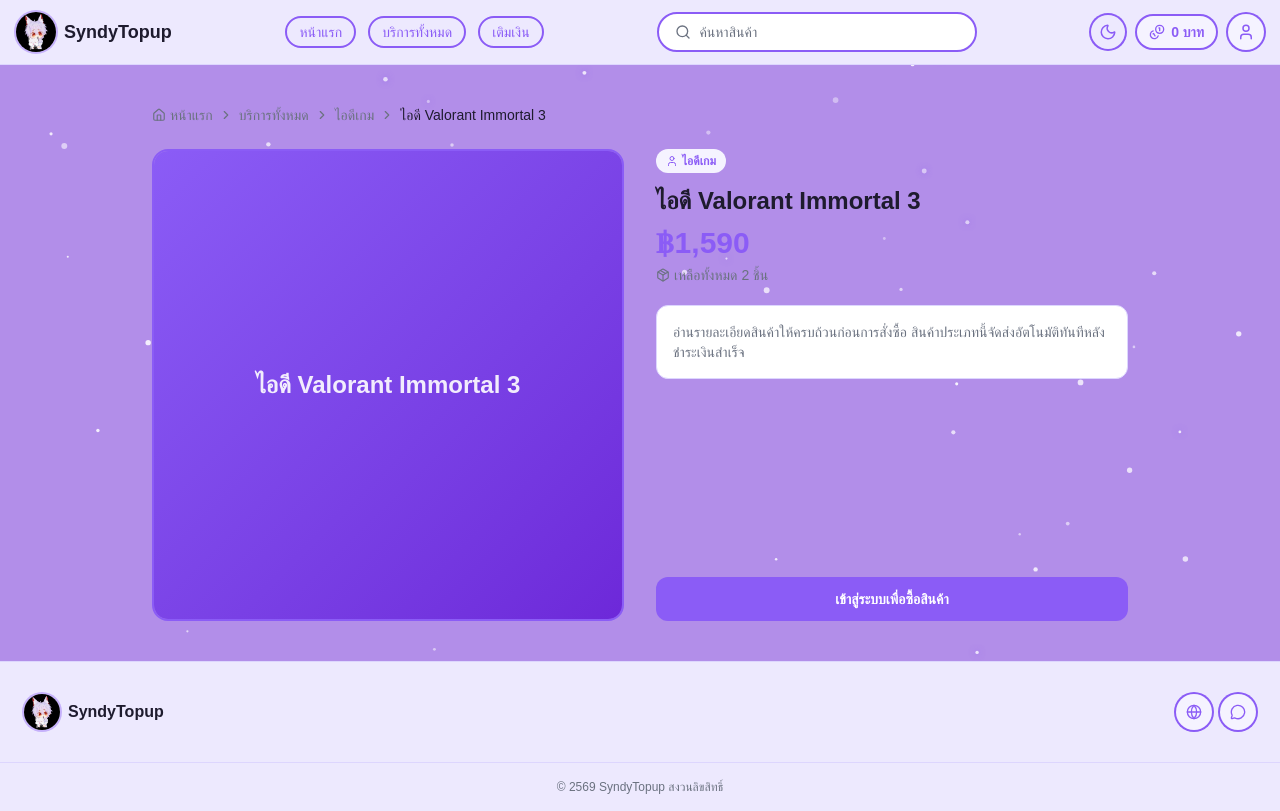
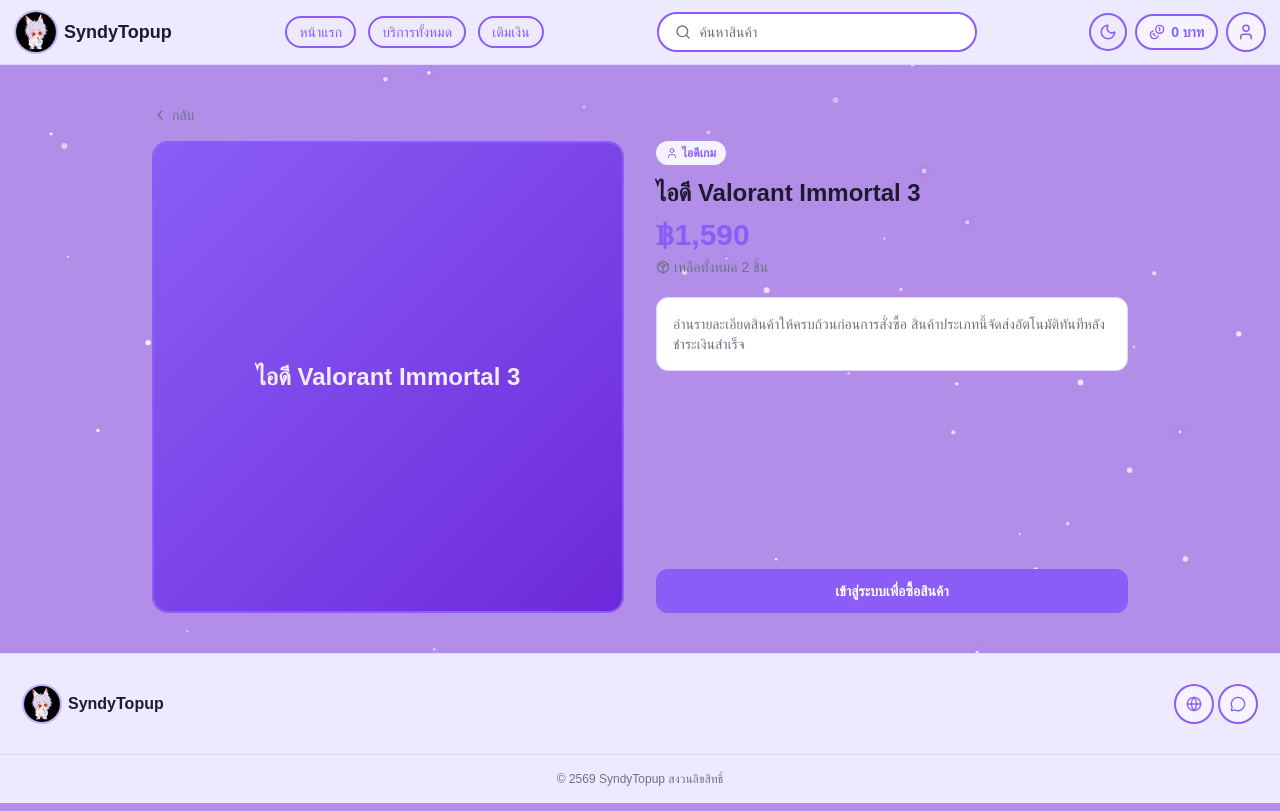
Before and after one commit to Synnado/SyndyTopup, a Next.js app: page /product/accounts-1 in a window 1280 px wide. Built offline with nearby package versions, Linux system fonts and the light colour scheme.

Commit message:
ทำปุ่มย้อนกลับ

```diff
--- a/src/app/product/[id]/page.tsx
+++ b/src/app/product/[id]/page.tsx
@@ -4,12 +4,13 @@
 import { notFound, useRouter } from "next/navigation";
 import Link from "next/link";
 import Image from "next/image";
-import { Home, ChevronRight, Package } from "lucide-react";
+import { Package } from "lucide-react";
 import { getProductById } from "@/lib/products";
 import { CATEGORIES } from "@/lib/categories";
 import { useAuth } from "@/context/AuthContext";
 import { useWallet } from "@/context/WalletContext";
 import PurchaseConfirmModal from "@/components/PurchaseConfirmModal";
+import BackButton from "@/components/BackButton";
 
 interface ProductPageProps {
   params: Promise<{ id: string }>;
@@ -47,35 +48,7 @@
 
   return (
     <main className="mx-auto w-full max-w-5xl flex-1 px-4 py-10 sm:px-6">
-      {/* Breadcrumb */}
-      <nav className="mb-6 flex flex-wrap items-center gap-1.5 text-sm text-muted">
-        <Link
-          href="/"
-          className="flex items-center gap-1 transition-colors hover:text-accent"
-        >
-          <Home size={14} />
-          หน้าแรก
-        </Link>
-        <ChevronRight size={14} />
-        <Link href="/services" className="transition-colors hover:text-accent">
-          บริการทั้งหมด
-        </Link>
-        {category && (
-          <>
-            <ChevronRight size={14} />
-            <Link
-              href={`/services/${category.id}`}
-              className="transition-colors hover:text-accent"
-            >
-              {category.label}
-            </Link>
-          </>
-        )}
-        <ChevronRight size={14} />
-        <span className="truncate font-medium text-foreground">
-          {product.title}
-        </span>
-      </nav>
+      <BackButton />
 
       <div className="grid grid-cols-1 gap-8 sm:grid-cols-2">
         {/* รูปสินค้า */}
--- a/src/app/services/[category]/page.tsx
+++ b/src/app/services/[category]/page.tsx
@@ -2,6 +2,7 @@
 import { CATEGORIES } from "@/lib/categories";
 import { PRODUCTS_BY_CATEGORY } from "@/lib/products";
 import ProductCard from "@/components/ProductCard";
+import BackButton from "@/components/BackButton";
 
 interface CategoryPageProps {
   params: Promise<{ category: string }>;
@@ -21,6 +22,8 @@
 
   return (
     <main className="mx-auto w-full max-w-6xl flex-1 px-4 py-10 sm:px-6">
+      <BackButton />
+
       {/* แบนเนอร์ใหญ่ */}
       <div className="relative flex h-48 items-center justify-center gap-4 overflow-hidden rounded-2xl border-2 border-accent bg-gradient-to-br from-accent to-accent-strong sm:h-64">
         <Icon size={56} className="shrink-0 text-white/90 sm:h-16 sm:w-16" />
--- /dev/null
+++ b/src/components/BackButton.tsx
@@ -0,0 +1,18 @@
+"use client";
+
+import { useRouter } from "next/navigation";
+import { ChevronLeft } from "lucide-react";
+
+export default function BackButton() {
+  const router = useRouter();
+
+  return (
+    <button
+      onClick={() => router.back()}
+      className="mb-4 flex w-fit items-center gap-1 text-sm text-muted transition-colors hover:text-accent"
+    >
+      <ChevronLeft size={16} />
+      กลับ
+    </button>
+  );
+}
```
